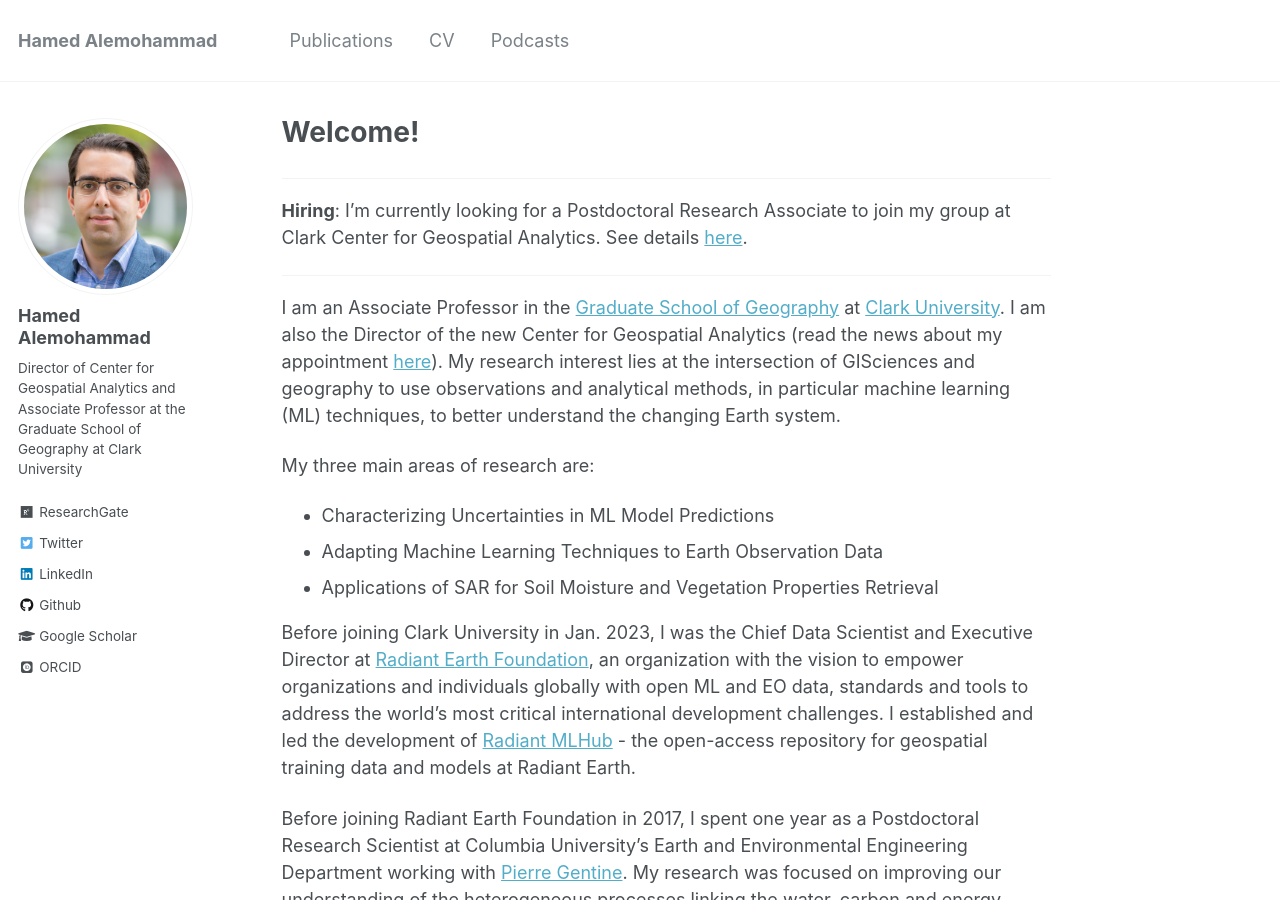
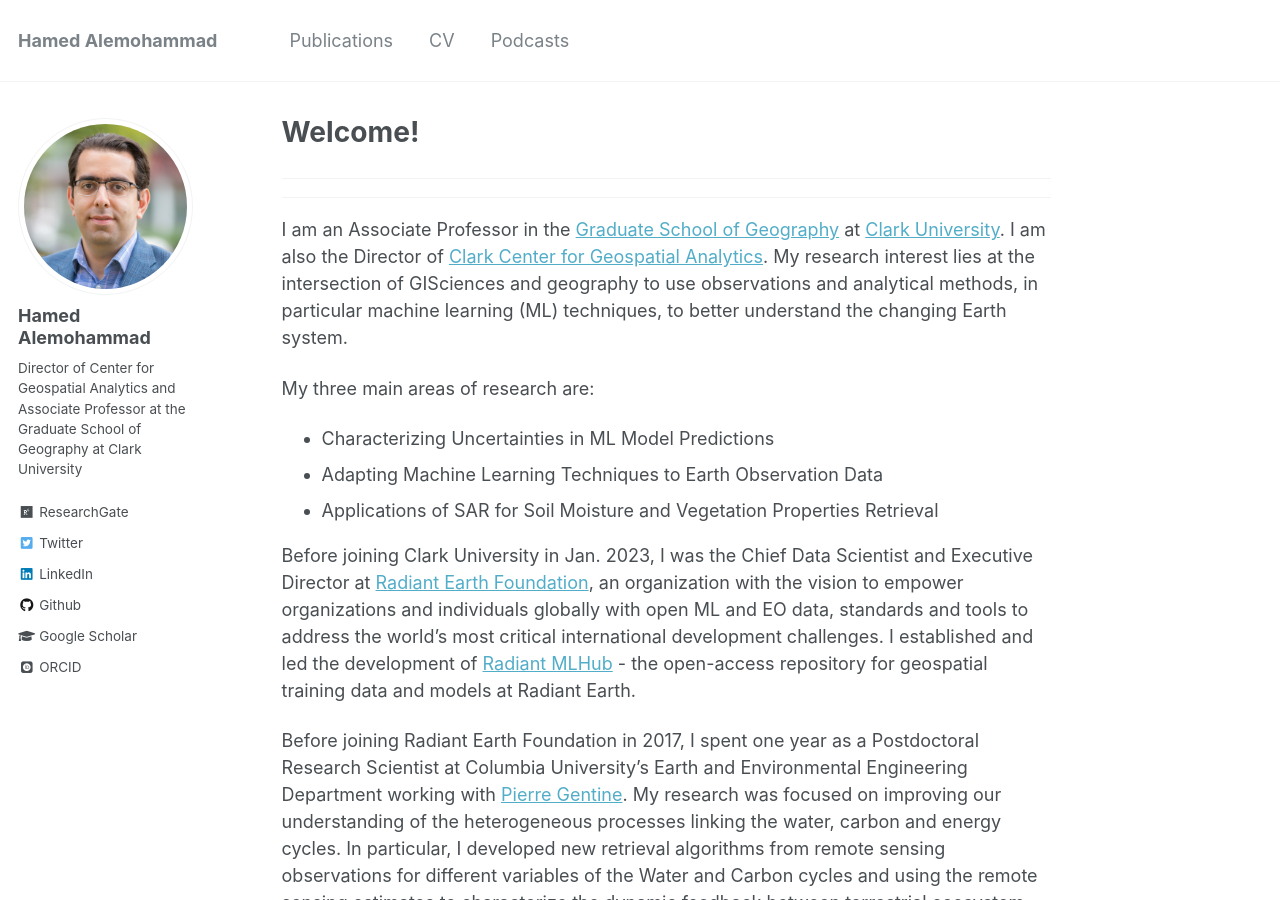
Before and after one commit to HamedAlemo/hamedalemo.github.io, a Jekyll site: the page built from _pages/about.md, in a window 1280 px wide and 900 px high. Built offline with Jekyll 4.4.1, drawn with Linux system fonts in a browser that asks for light colours; some web fonts are replaced.

Commit message:
updated about me

```diff
--- a/_pages/about.md
+++ b/_pages/about.md
@@ -8,10 +8,10 @@ redirect_from:
   - /about.html
 ---
 ---
-**Hiring**: I'm currently looking for a Postdoctoral Research Associate to join my group at Clark Center for Geospatial Analytics. See details [here](/files/CGA_Postdoctoral_Associate.pdf).
+<!-- **Hiring**: I'm currently looking for a Postdoctoral Research Associate to join my group at Clark Center for Geospatial Analytics. See details [here](/files/CGA_Postdoctoral_Associate.pdf).  -->
 
 ---
-I am an Associate Professor in the [Graduate School of Geography](https://www.clarku.edu/departments/geography/) at [Clark University](https://www.clarku.edu/). I am also the Director of the new Center for Geospatial Analytics (read the news about my appointment [here](https://clarknow.clarku.edu/2022/11/22/hamed-alemohammad-to-lead-new-center-for-geospatial-analytics/)). My research interest lies at the intersection of GISciences and geography to use observations and analytical methods, in particular machine learning (ML) techniques, to better understand the changing Earth system.
+I am an Associate Professor in the [Graduate School of Geography](https://www.clarku.edu/departments/geography/) at [Clark University](https://www.clarku.edu/). I am also the Director of [Clark Center for Geospatial Analytics](clarku.edu/cga). My research interest lies at the intersection of GISciences and geography to use observations and analytical methods, in particular machine learning (ML) techniques, to better understand the changing Earth system.
 
 My three main areas of research are:
 - Characterizing Uncertainties in ML Model Predictions
```
